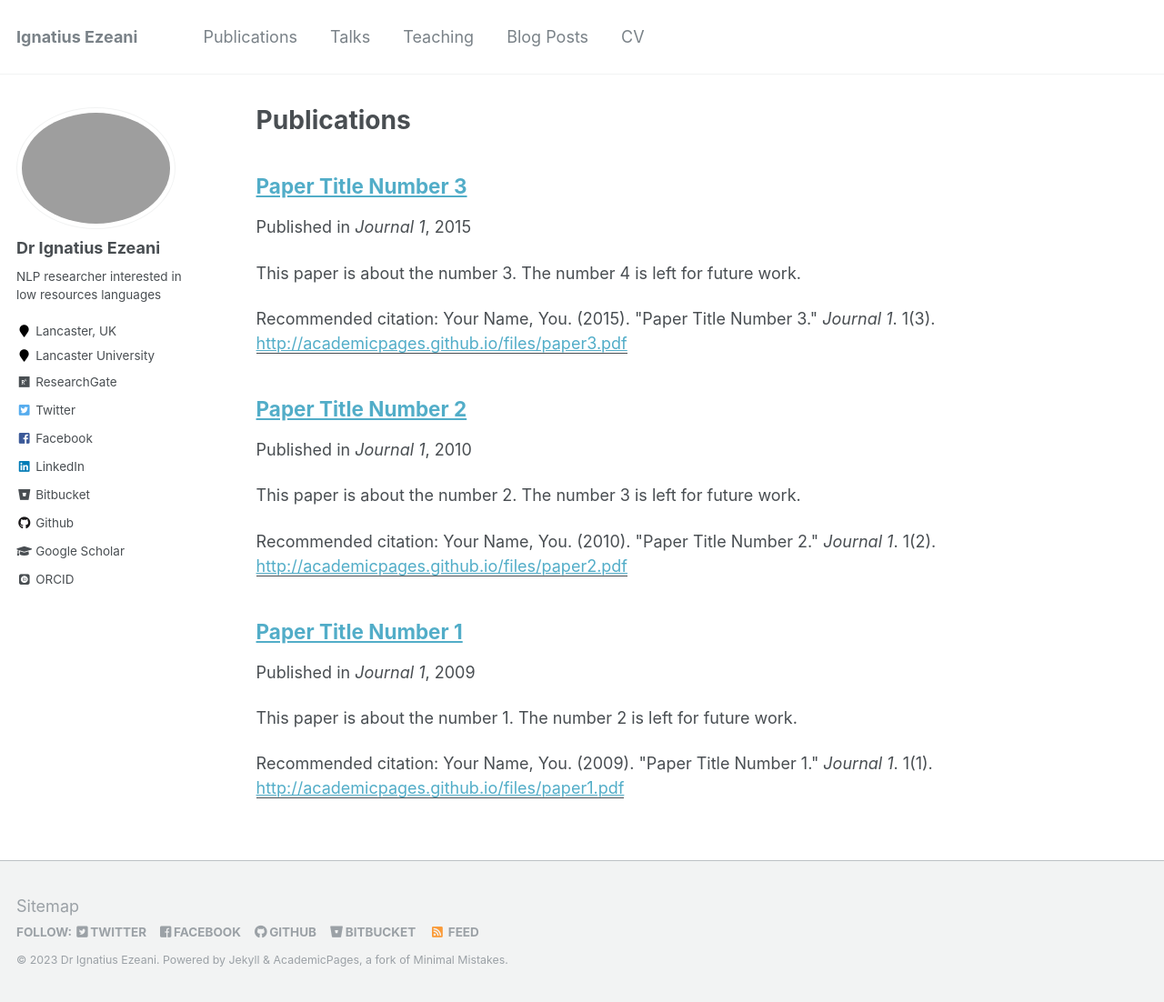
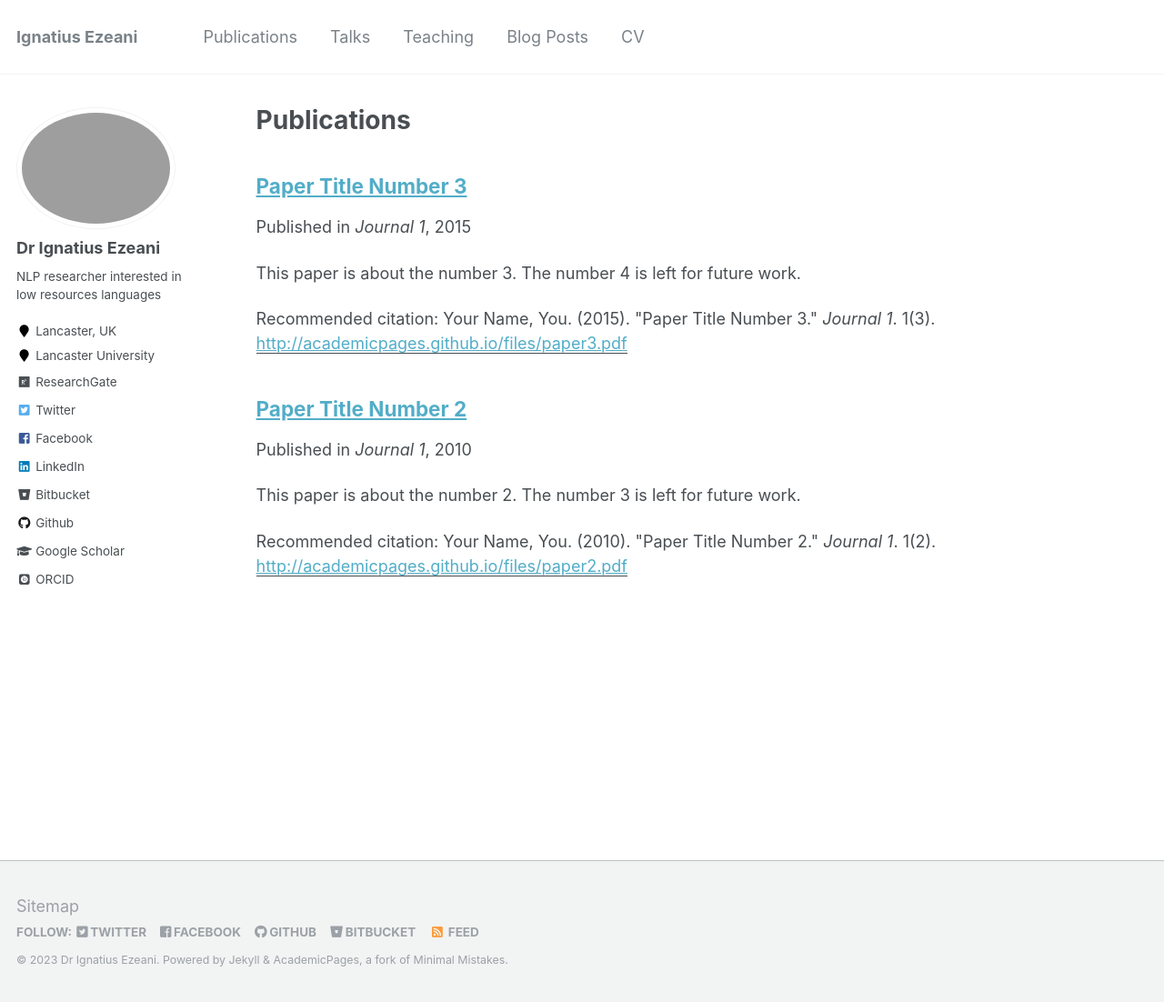
Before and after one commit to IgnatiusEzeani/IgnatiusEzeani.github.io, a Jekyll site: the page built from _pages/publications.md, in a window 1280 px wide and 1102 px high. Shown: the whole window at 91% size. Built offline with Jekyll 4.4.1, drawn with Linux system fonts in a browser that asks for light colours; some web fonts are replaced; some of the changed lines change nothing that is shown.

Commit message:
Update 2009-10-01-paper-title-number-1.md

```diff
--- a/_publications/2009-10-01-paper-title-number-1.md
+++ b/_publications/2009-10-01-paper-title-number-1.md
@@ -1,4 +1,4 @@
----
+<!-- ---
 title: "Paper Title Number 1"
 collection: publications
 permalink: /publication/2009-10-01-paper-title-number-1
@@ -12,4 +12,10 @@
 
 [Download paper here](http://academicpages.github.io/files/paper1.pdf)
 
-Recommended citation: Your Name, You. (2009). "Paper Title Number 1." <i>Journal 1</i>. 1(1).
+Recommended citation: Your Name, You. (2009). "Paper Title Number 1." <i>Journal 1</i>. 1(1). -->
+
+title: "Paper Title Number 1"
+collection: publications
+permalink: /publication/2009-10-01-paper-title-number-1
+excerpt: 'This paper is about the number 1. The number 2 is left for future work.'
+date: 2009-10-01
```
